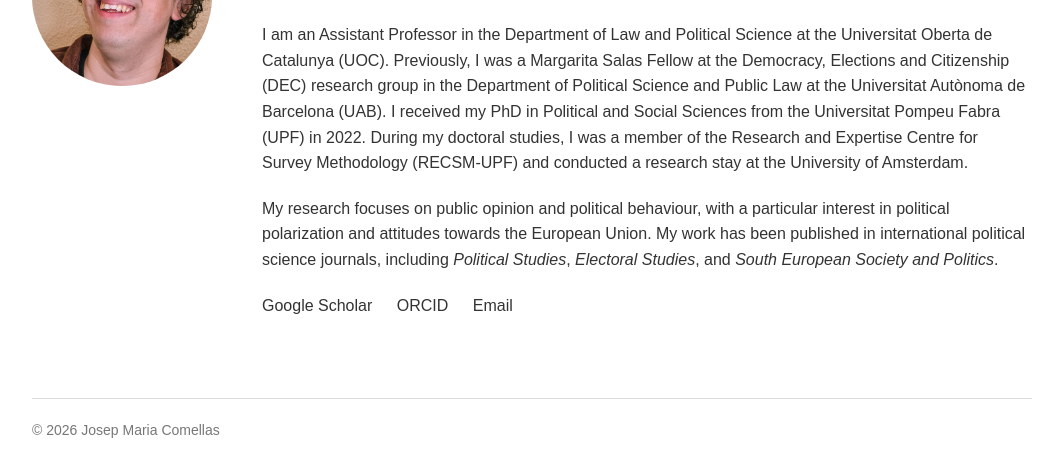
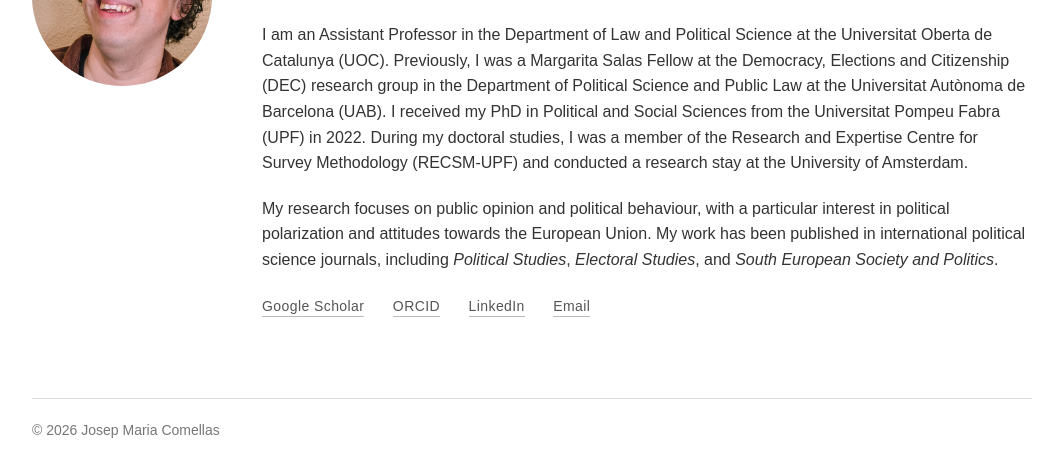
Before and after one commit to josepmariacomellas/josepmariacomellas.github.io, a plain HTML site: page index.html in a window 1280 px wide. Shown: the part 250-726 px from the top of the page, without its empty margins (108-1171 px from the left). Drawn offline with Linux system fonts and the light colour scheme.

Commit message:
Modify link styles and add LinkedIn to footer
Updated link styles and added LinkedIn link.

```diff
--- a/index.html
+++ b/index.html
@@ -76,13 +76,19 @@
         }
 
         .links a {
-            margin-right: 20px;
-            color: #333;
+            margin-right: 24px;
+            color: #555;
             text-decoration: none;
+            font-size: 14px;
+            font-weight: 500;
+            letter-spacing: 0.03em;
+            border-bottom: 1px solid #bbb;
+            padding-bottom: 2px;
         }
 
         .links a:hover {
-            text-decoration: underline;
+            color: #111;
+            border-bottom-color: #333;
         }
 
         footer {
@@ -169,6 +175,7 @@
             <div class="links">
                 <a href="https://scholar.google.com/citations?user=oCNDKhIAAAAJ&hl=es" target="_blank">Google Scholar</a>
                 <a href="https://orcid.org/0000-0002-9577-0555" target="_blank">ORCID</a>
+                <a href="https://www.linkedin.com/in/josep-maria-comellas-bonsfills-7a56925b" target="_blank">LinkedIn</a>
                 <a href="mailto:jcomellasbo@uoc.edu">Email</a>
             </div>
 
```
